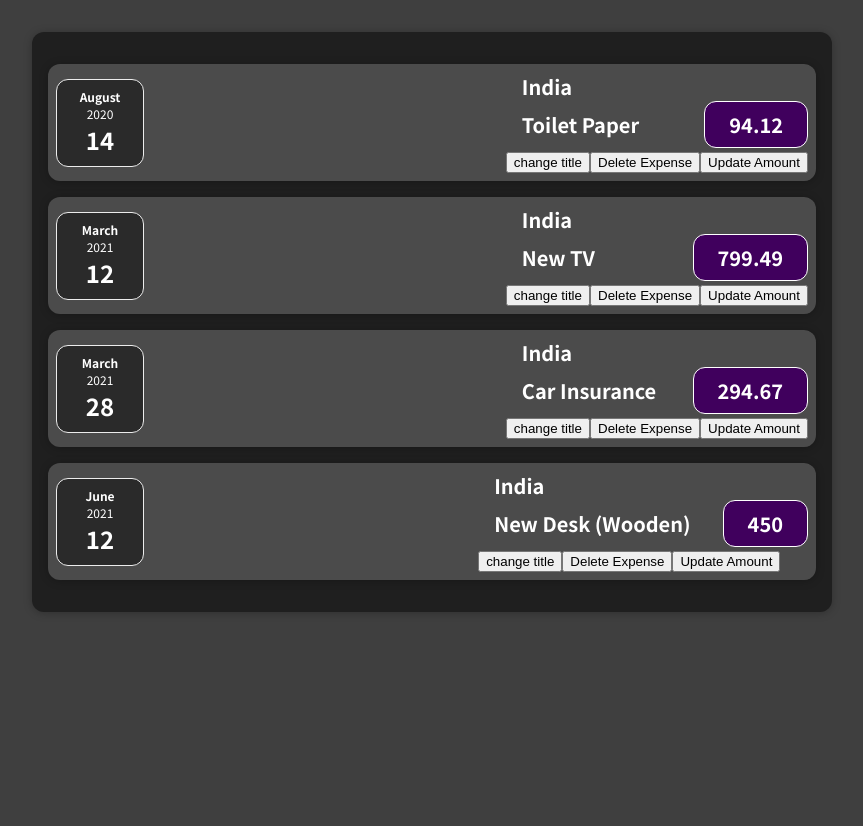
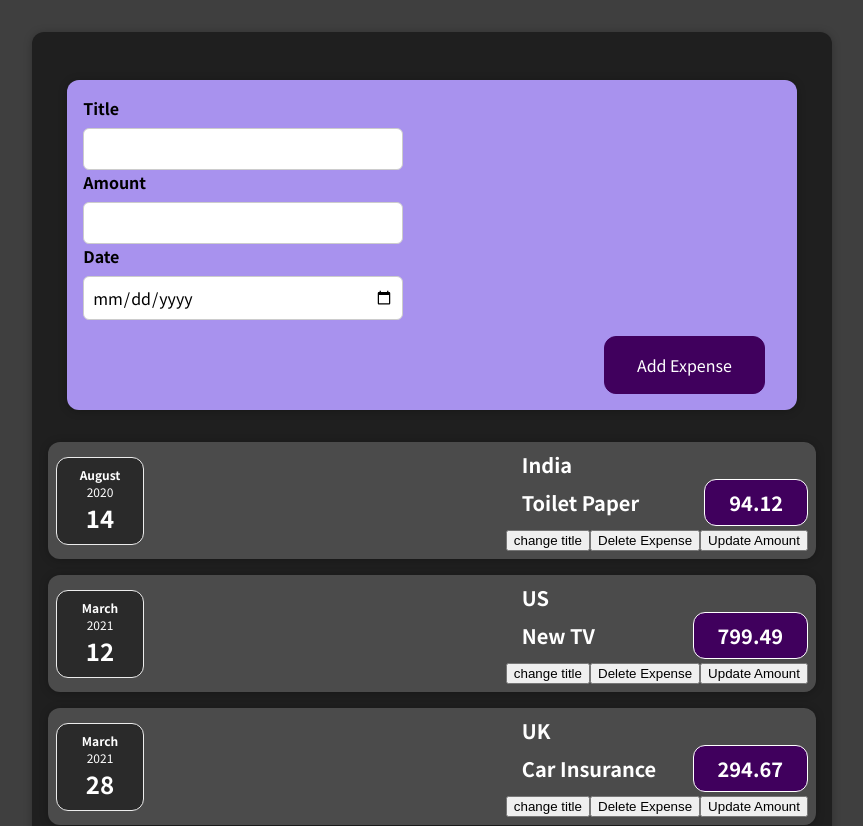
Before and after one commit to s-k-22/ExpenseTrackerReact, a React (Create React App) app: page / in a window 1280 px wide. Shown: the top 826 px of the page, without its empty margins (208-1071 px from the left). Before the commit the page ends 800 px from the top, so only its background shows below. Built offline with nearby package versions, Linux system fonts and the light colour scheme.

Commit message:
form is added to take user input

```diff
--- a/src/App.js
+++ b/src/App.js
@@ -1,5 +1,6 @@
 import { Card } from "./components/UI/Card";
 import ExpenseItem from "./components/Expenses/ExpenseItem";
+import NewExpense from "./components/Expenses/NewExpense/NewExpense";
 import "./index.css";
 
 const App = () => {
@@ -13,14 +14,14 @@
     },
     {
       id: "e2",
-      locationOfExpenditure: "India",
+      locationOfExpenditure: "US",
       title: "New TV",
       amount: 799.49,
       date: new Date(2021, 2, 12),
     },
     {
       id: "e3",
-      locationOfExpenditure: "India",
+      locationOfExpenditure: "UK",
       title: "Car Insurance",
       amount: 294.67,
       date: new Date(2021, 2, 28),
@@ -35,6 +36,8 @@
   ];
   return (
     <Card className="expenses">
+      <NewExpense />
+
       {expenses.map((exp) => {
         return (
           <ExpenseItem
--- a/src/components/Expenses/ExpenseDetails.js
+++ b/src/components/Expenses/ExpenseDetails.js
@@ -3,8 +3,10 @@
 
 export const ExpenseDetails = (props) => {
   const [title, setTitle] = useState(props.title);
+  // console.log("title ", title); //latest value of title
+
   const [amount, setamount] = useState(props.amount);
-  // console.log("title ", title); //latest value of title
+
   const clickHandler = () => {
     setTitle("updated");
     console.log(title);
--- /dev/null
+++ b/src/components/Expenses/NewExpense/ExpenseForm.css
@@ -0,0 +1,26 @@
+.new-expense__controls {
+  display: flex;
+  flex-wrap: wrap;
+  gap: 1rem;
+  margin-bottom: 1rem;
+  text-align: left;
+}
+
+.new-expense__control label {
+  font-weight: bold;
+  margin-bottom: 0.5rem;
+  display: block;
+}
+
+.new-expense__control input {
+  font: inherit;
+  padding: 0.5rem;
+  border-radius: 6px;
+  border: 1px solid #ccc;
+  width: 20rem;
+  max-width: 100%;
+}
+
+.new-expense__actions {
+  text-align: right;
+}
--- /dev/null
+++ b/src/components/Expenses/NewExpense/ExpenseForm.js
@@ -0,0 +1,36 @@
+import React from "react";
+import "./ExpenseForm.css";
+
+const ExpenseForm = () => {
+  const titleChangeHandler = (e) => {
+    console.log(e.target.value);
+  };
+
+  const amountChangeHandler = (e) => {
+    console.log(e.target.value);
+  };
+
+  const dateChangeHandler = (e) => {
+    console.log(e.target.value);
+  };
+
+  return (
+    <form>
+      <div className="new-expense__controls">
+        <div className="new-expense__control">
+          <label>Title</label>
+          <input type="text" onChange={titleChangeHandler} />
+          <label>Amount</label>
+          <input type="number" onChange={amountChangeHandler} />
+          <label>Date</label>
+          <input type="date" onChange={dateChangeHandler} />
+        </div>
+      </div>
+      <div className="new-expense__actions">
+        <button type="submit">Add Expense</button>
+      </div>
+    </form>
+  );
+};
+
+export default ExpenseForm;
--- /dev/null
+++ b/src/components/Expenses/NewExpense/NewExpense.css
@@ -0,0 +1,38 @@
+.new-expense {
+  background-color: #a892ee;
+  padding: 1rem;
+  margin: 2rem auto;
+  width: 50rem;
+  max-width: 95%;
+  border-radius: 12px;
+  text-align: center;
+  box-shadow: 0 1px 8px rgba(0, 0, 0, 0.25);
+}
+
+.new-expense button {
+  font: inherit;
+  cursor: pointer;
+  padding: 1rem 2rem;
+  border: 1px solid #40005d;
+  background-color: #40005d;
+  color: white;
+  border-radius: 12px;
+  margin-right: 1rem;
+}
+
+.new-expense button:hover,
+.new-expense button:active {
+  background-color: #510674;
+  border-color: #510674;
+}
+
+.new-expense button.alternative {
+  color: #220131;
+  border-color: transparent;
+  background-color: transparent;
+}
+
+.new-expense button.alternative:hover,
+.new-expense button.alternative:active {
+  background-color: #ddb3f8;
+}
--- /dev/null
+++ b/src/components/Expenses/NewExpense/NewExpense.js
@@ -0,0 +1,12 @@
+import React from 'react';
+import "./NewExpense.css";
+import ExpenseForm from './ExpenseForm';
+
+
+const NewExpense = () => {
+  return <div className="new-expense">
+    <ExpenseForm/>
+  </div>;
+}
+
+export default NewExpense
--- a/src/components/UI/Card.js
+++ b/src/components/UI/Card.js
@@ -2,7 +2,7 @@
 import "./Card.css";
 
 export const Card = (props) => {
-  // console.log(props) expense-item,expenses classes
+  // console.log(props); contains className and children
   const classes = " card " + props.className;
-  return <div className={classes}>{props.children}</div>; //children means everything b/w tags
+  return <div className={classes}>{props.children}</div>; //children means everything b/w card tag in expenseItem.js file
 };
```
